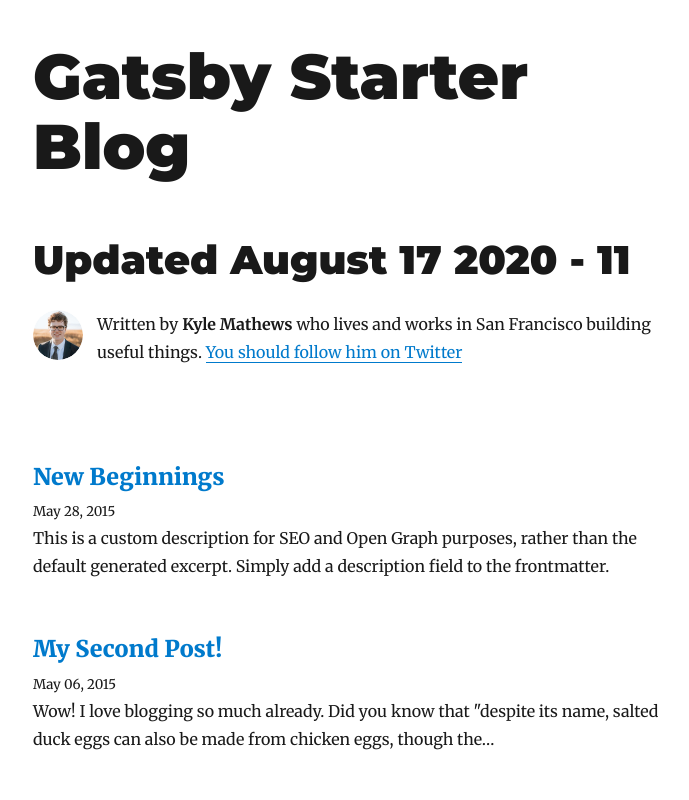
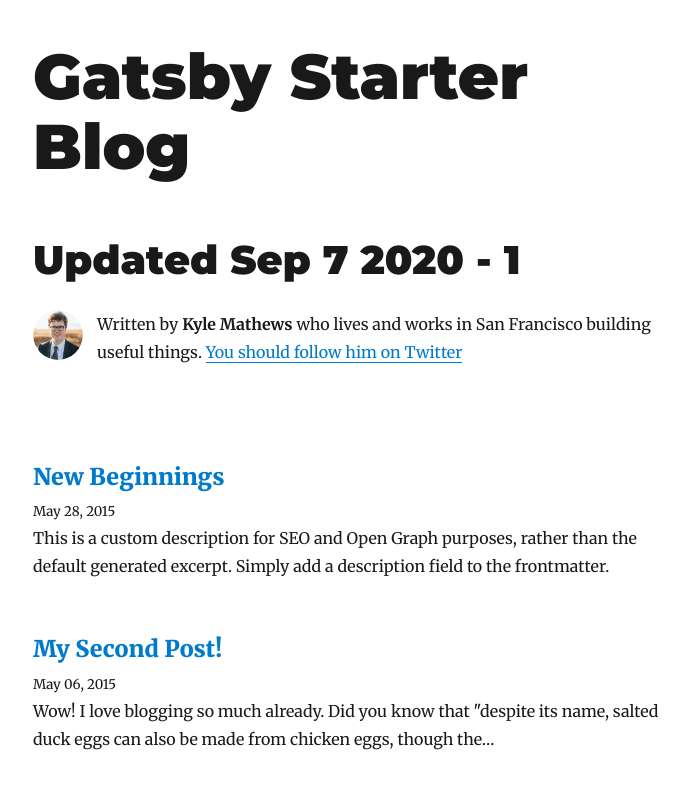
Before and after one commit to jade-framework/gatsby-blog, a Gatsby site: page / in a window 1280 px wide. Shown: the top 800 px of the page, without its empty margins (292-981 px from the left). Built offline with nearby package versions, Linux system fonts and the light colour scheme; Gatsby itself is replaced by a stand-in of ours; some packages are replaced by stand-ins of ours.

Commit message:
Update index.js

```diff
--- a/src/pages/index.js
+++ b/src/pages/index.js
@@ -12,7 +12,7 @@
 
   return (
     <Layout location={location} title={siteTitle}>
-      <h1>Updated August 17 2020 - 11</h1>
+      <h1>Updated Sep 7 2020 - 1</h1>
       <SEO title="All posts" />
       <Bio />
       {posts.map(({ node }) => {
```
